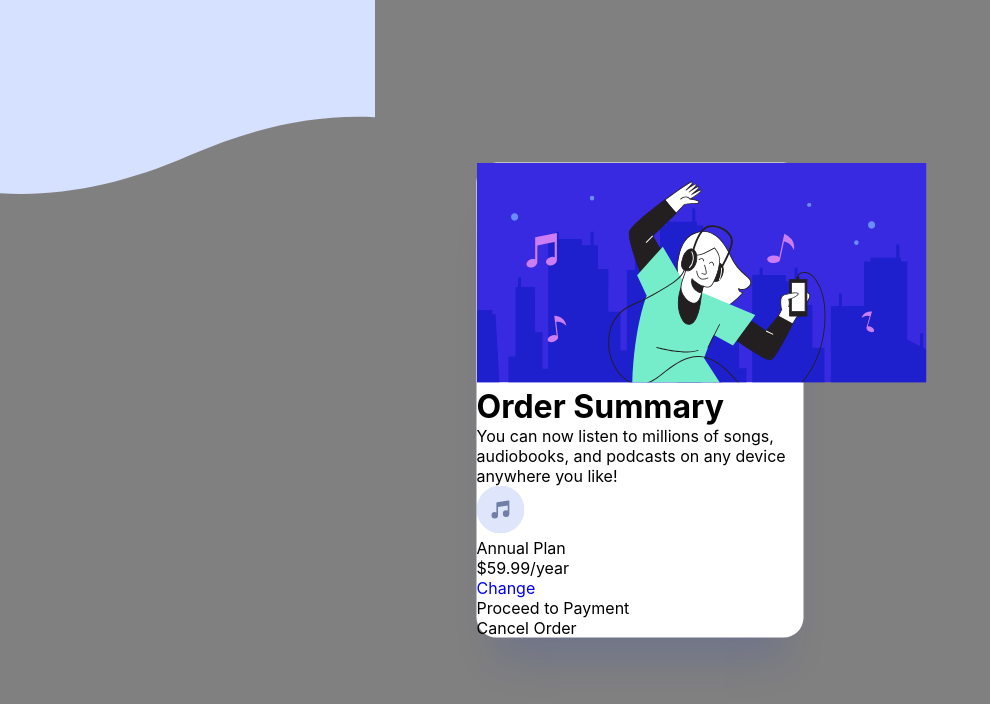
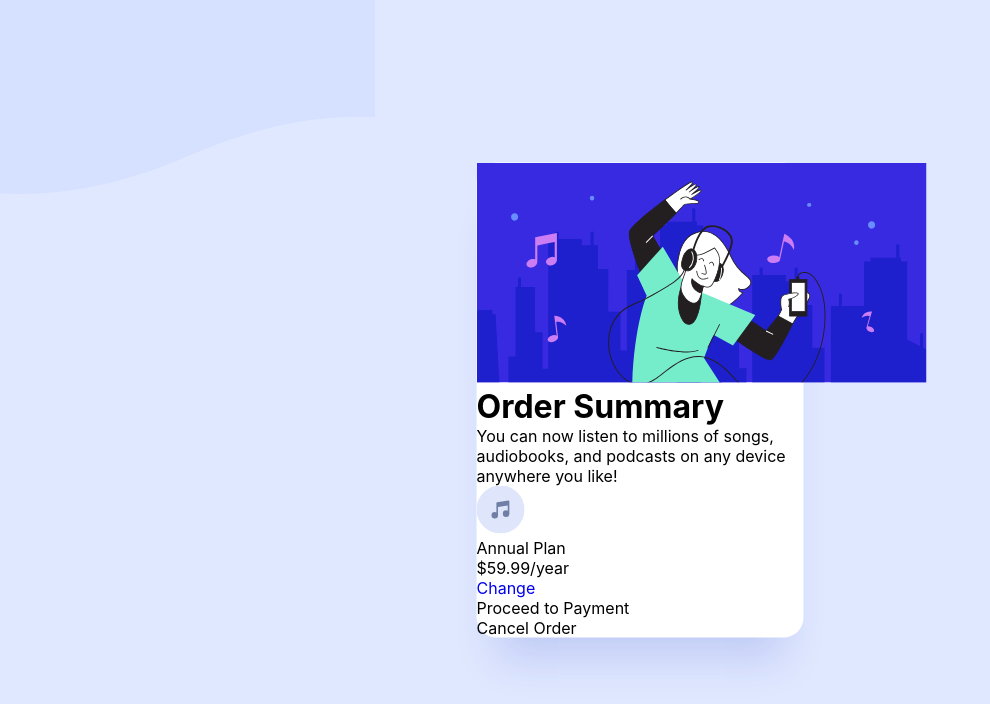
Before and after one commit to dlavrentev/order-summary-component, a React (Create React App) app: page / in a window 1280 px wide. Shown: the top 704 px of the page, without its empty margins (0-990 px from the left). Built offline with nearby package versions, Linux system fonts and the light colour scheme.

Commit message:
Update App.css

```diff
--- a/src/App.css
+++ b/src/App.css
@@ -19,7 +19,7 @@ html {
 }
 
 body {
-  background-color: gray;
+  background-color: #E0E8FF;
   background-image: url(./images/pattern-background-mobile.svg);
   background-repeat: no-repeat;
   position: absolute;
```
